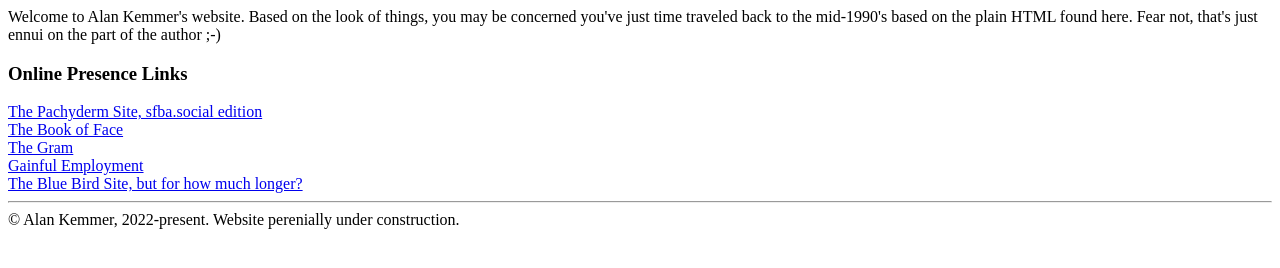
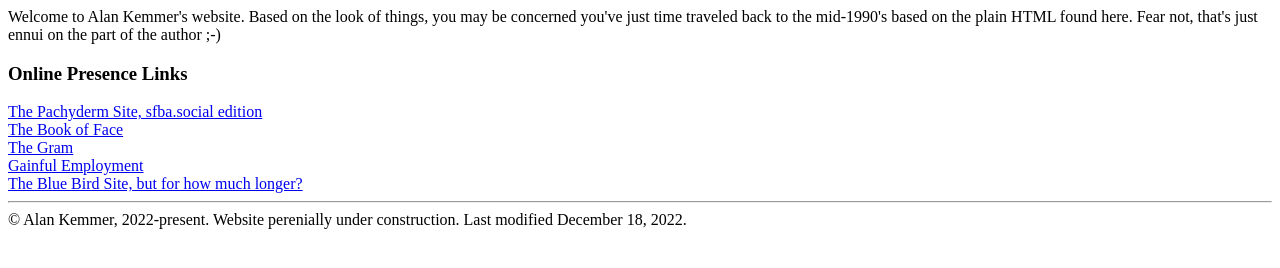
Before and after one commit to alankemmer/alankemmer.github.io, a plain HTML site: page index.html in a window 1280 px wide. Drawn offline with Linux system fonts and the light colour scheme.

Commit message:
Add last modified blurb

```diff
--- a/index.html
+++ b/index.html
@@ -21,7 +21,7 @@ based on the plain HTML found here.  Fear not, that's just ennui on the part of
 <hr>
 
 <footer>
-&copy; Alan Kemmer, 2022-present.  Website perenially under construction.
+&copy; Alan Kemmer, 2022-present.  Website perenially under construction.  Last modified December 18, 2022.<br>
 </footer>
 
 </html>
```
